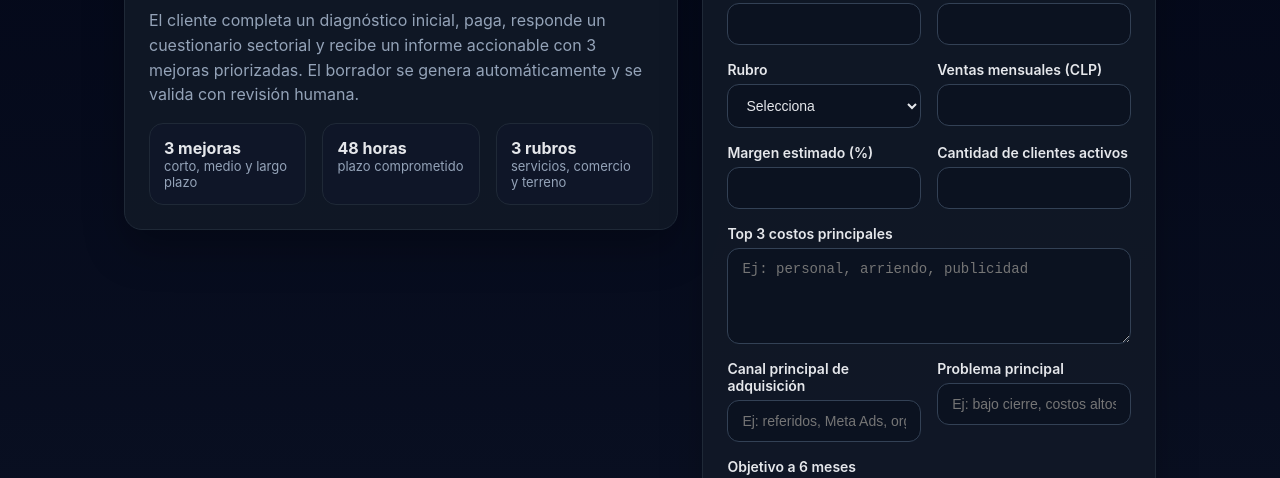
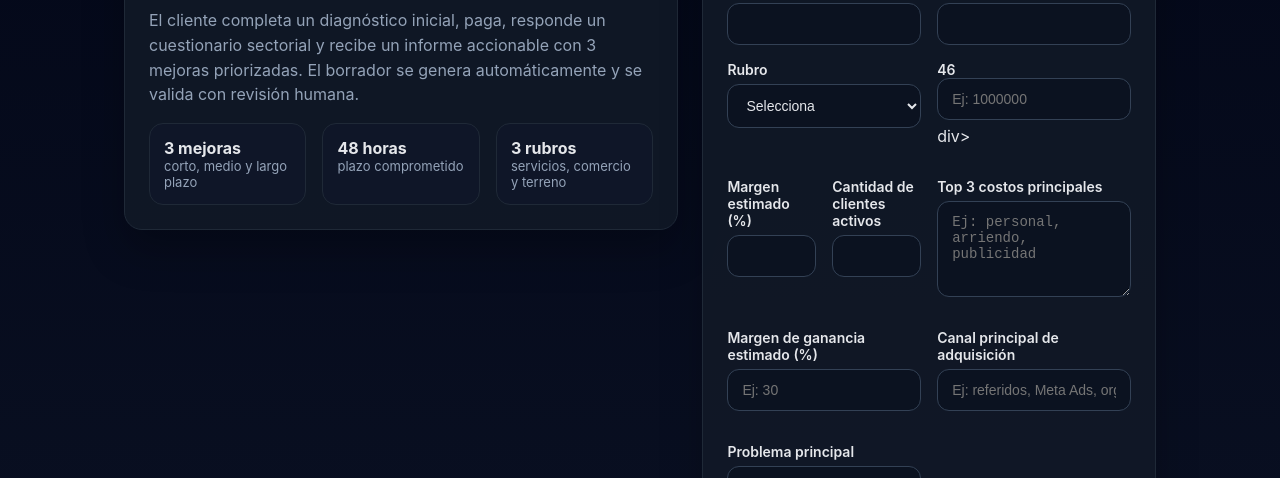
Before and after one commit to Acpyasociados/client-diagnostic-app, a website: page index.html in a window 1280 px wide. Shown: the part 272-750 px from the top of the page. Drawn offline with Linux system fonts and the light colour scheme.

Commit message:
UX: improve field labels and add placeholders with examples

```diff
--- a/index.html
+++ b/index.html
@@ -43,15 +43,14 @@ const BACKEND_URL = 'https://acp-backend-g3io.onrender.com';
                 <option value="servicios_terreno">Servicios en terreno</option>
               </select>
             </div>
-            <div class="field"><label>Ventas mensuales (CLP)</label><input type="number" name="monthly_sales" min="0" required /></div>
-          </div>
+            <div class="field"><label>46
+<input type="number" name="monthly_sales" min="0" placeholder="Ej: 1000000" required /></label>div>          </div>
           <div class="grid-2">
             <div class="field"><label>Margen estimado (%)</label><input type="number" name="margin" min="0" max="100" required /></div>
             <div class="field"><label>Cantidad de clientes activos</label><input type="number" name="active_clients" min="0" required /></div>
           </div>
           <div class="field"><label>Top 3 costos principales</label><textarea name="top_costs" required placeholder="Ej: personal, arriendo, publicidad"></textarea></div>
-          <div class="grid-2">
-            <div class="field"><label>Canal principal de adquisición</label><input name="main_channel" required placeholder="Ej: referidos, Meta Ads, orgánico" /></div>
+<div class="field"><label>Margen de ganancia estimado (%)</label><input type="number" name="margin" min="0" max="100" placeholder="Ej: 30" required /></div></label>            <div class="field"><label>Canal principal de adquisición</label><input name="main_channel" required placeholder="Ej: referidos, Meta Ads, orgánico" /></div>
             <div class="field"><label>Problema principal</label><input name="main_problem" required placeholder="Ej: bajo cierre, costos altos, poca recompra" /></div>
           </div>
           <div class="field"><label>Objetivo a 6 meses</label><textarea name="goal_6m" required placeholder="Ej: subir ventas 20%, estabilizar margen, ordenar operación"></textarea></div>
```
